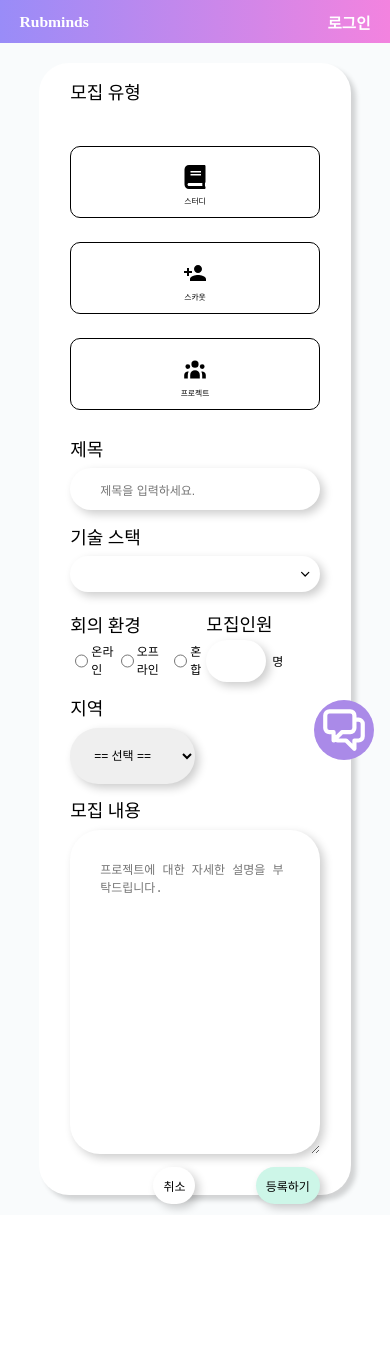
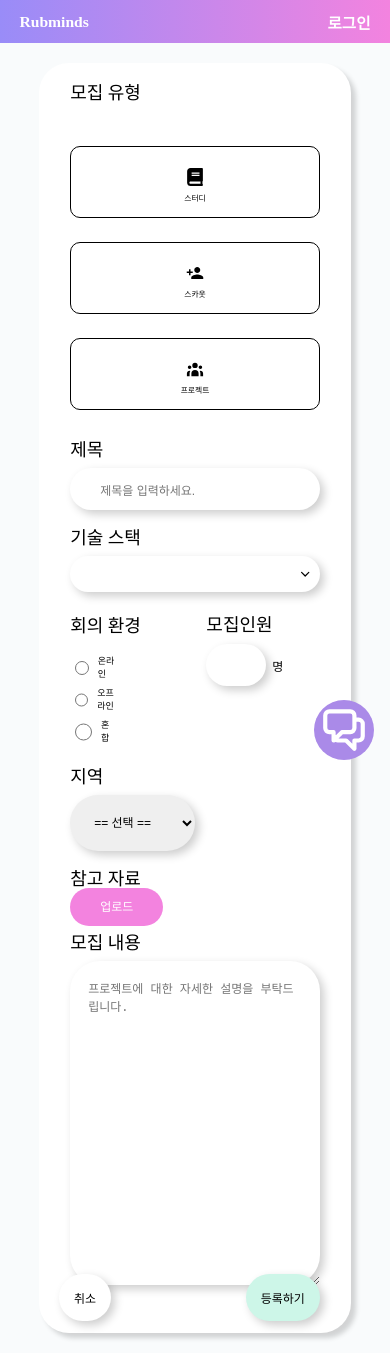
Before and after one commit to Rubminds/rubminds-frontend, a React (Create React App) app: page /write in a window 390 px wide. Before the commit the page ends 1215 px from the top, so only its background shows below. Built offline with nearby package versions, Linux system fonts and the light colour scheme.

Commit message:
feat: 반응형 완료 및 참고자료 추가 중(#10)

```diff
--- a/src/pages/WrittingPage/index.js
+++ b/src/pages/WrittingPage/index.js
@@ -17,8 +17,8 @@ const WrittingPage = () => {
   const [meetEnviroment, setMeetEnviroment] = useState(null);
   const [recruitPeople, setRecuitPeople] = useState(null);
   const [area, setArea] = useState(null);
+  const [file, setFile] = useState(null);
   const [mainText, setMainText] = useState(null);
-
   const [isScout , setIsScout] = useState(false);
 
   const onRecruitTypeHandler = useCallback((e)=>{
@@ -55,6 +55,11 @@ const onAreaHandler = useCallback((e)=>{
   setArea(e.target.value);
 },[area]);
 
+const onFileHandler = useCallback((e)=>{
+  console.log(e.target.files[0]);
+  setFile(e.target.files[0]);
+},[]);
+
 const onMainTextHandler = useCallback((e)=> {
   setMainText(e.target.value);
 }, [mainText]);
@@ -84,15 +89,15 @@ const onSubmitHandler = (e) => {
         </S.MainTitle>
         <S.CategoryWrapper>
           <S.CategoryCard id='study' backgroundColor = {btnColor[0]} onClick={onRecruitTypeHandler} >
-            <S.Book fontSize="4rem" />
+            <S.Book fontSize="3rem" />
             <S.MainTitle fontSize='1.3rem'>스터디</S.MainTitle>
           </S.CategoryCard>
           <S.CategoryCard id='scout' backgroundColor = {btnColor[1]} onClick={onRecruitTypeHandler} >
-            <S.PersonAdd fontSize="4rem" />
+            <S.PersonAdd fontSize="3rem" />
             <S.MainTitle fontSize='1.3rem'>스카웃</S.MainTitle>
           </S.CategoryCard>
           <S.CategoryCard id='project' backgroundColor = {btnColor[2]} onClick={onRecruitTypeHandler} >
-            <S.UserGroup fontSize="4rem" />
+            <S.UserGroup fontSize="3rem" />
             <S.MainTitle fontSize='1.3rem'>프로젝트</S.MainTitle>
           </S.CategoryCard>
         </S.CategoryWrapper>
@@ -119,16 +124,22 @@ const onSubmitHandler = (e) => {
               회의 환경
             </S.MainTitle>
             <S.RadioWrapper>
-              <input id='online' type ='radio' name='env'/><label htmlFor='online'>온라인</label>
-              <input id='offline' type ='radio' name='env'/><label htmlFor='offline'>오프라인</label>
-              <input id='mix' type ='radio' name='env'/><label htmlFor='mix'>혼합</label>
+              <S.CheckBoxWrapper>
+                <input id='online' type ='radio' name='env'/><label htmlFor='online'>온라인</label>
+              </S.CheckBoxWrapper>
+              <S.CheckBoxWrapper>
+                <input id='offline' type ='radio' name='env'/><label htmlFor='offline'>오프라인</label>
+              </S.CheckBoxWrapper>
+              <S.CheckBoxWrapper>
+                <input id='mix' type ='radio' name='env'/><label htmlFor='mix'>혼합</label>
+              </S.CheckBoxWrapper>
             </S.RadioWrapper>
           </S.MeetEnviromentWrapper>
 
           {
             !isScout &&
             (<S.RecruitPeopleWrapper>
-            <S.MainTitle fontSize="3rem" marginTop="5%" marginBottom="3%">
+            <S.MainTitle fontSize="3rem" marginTop="5%" marginBottom="7%">
             모집인원
             </S.MainTitle>
             <S.InputBox type='number' min='0' width="30%" onChange={onRecruitPeopleHandler}/>
@@ -149,6 +160,12 @@ const onSubmitHandler = (e) => {
           })}
         </S.AreaSelect>
 
+        <S.MainTitle fontSize="3rem" marginTop="5%" marginBottom="3%">
+          참고 자료
+        </S.MainTitle>
+        <S.FileInput className="input-file-button" for="input-file" onChange={onFileHandler}> 업로드 </S.FileInput>
+        <input type="file" id="input-file" style={{display:"none"}}/>
+
         {/* 모집 내용 */}
         <S.MainTitle fontSize="3rem" marginTop="5%" marginBottom="3%">
           모집 내용
@@ -157,13 +174,11 @@ const onSubmitHandler = (e) => {
         </S.MainTextArea>
 
         {/* 버튼 */}
-        <S.BtnArea>
-          <S.BtnLeftArea></S.BtnLeftArea>
-          <S.BtnRightArea>
-            <S.Btn backgroundColor = 'white' right='10'>취소</S.Btn>
+        {/* <S.BtnArea> */}
+            <S.Btn backgroundColor = 'white' right='40rem'>취소</S.Btn>
             <S.Btn onClick={onSubmitHandler}>등록하기</S.Btn>
-          </S.BtnRightArea>
-        </S.BtnArea>
+        {/* </S.BtnArea> */}
+        {/* <div style={{clear:'both'}}></div> */}
 
       </S.WrittingInnerForm>
     </S.WrittingBackGround>
--- a/src/pages/WrittingPage/style.js
+++ b/src/pages/WrittingPage/style.js
@@ -13,7 +13,8 @@ export const WrittingInnerForm = styled.form`
   background-color: white;
   border-radius: 30px;
   box-shadow: 5px 5px 5px rgba(0, 0, 0, 0.16);
-  padding: 5% 10% 5% 10%;
+  padding: 5% 10% 15% 10%;
+  position : relative;
 `
 
 export const CategoryWrapper = styled.div`
@@ -106,9 +107,9 @@ export const MeetEnviromentWrapper = styled.div`
 `
 
 export const RadioWrapper = styled.div`
+
   ${flexBetween}
-  font-size : 2rem;
-
+  padding: 1rem 15rem 0 0;
   & input{
     width:3rem;
     height:3rem;
@@ -117,9 +118,27 @@ export const RadioWrapper = styled.div`
   & input[type='radio']:checked{
     width : 3rem;
     height : 3rem;
-    background-color : #998CF8;
+    background : #998CF8;
+  }
+
+  @media all and (max-width : 768px){
+    display : block;
   }
 `;
+
+export const CheckBoxWrapper = styled.div`
+    font-size : 1.5rem;
+    display : flex;
+    align-items : center;
+    & label{
+      padding-left : 1rem;
+    }
+
+    @media all and (max-width : 768px){
+      margin : 1rem 0;
+    }
+`;
+
 
 export const MeetSelect = styled.select`
   width: 80%;
@@ -143,42 +162,46 @@ export const AreaSelect = styled.select`
   padding: 20px;
   box-shadow: 4px 4px 10px rgba(0, 0, 0, 0.2);
 `
+
+export const FileInput = styled.label`
+  padding: 2rem 5rem;
+  font-size : 2rem;
+  background-color:#F383DF;
+  border-radius: 5rem;
+  color: white;
+  cursor: pointer;
+`;
+
 export const MainTextArea = styled.textarea`
   width: 100%;
   height: 54rem;
   border-radius: 30px;
-  padding: 30px;
+  padding: 3rem;
   box-shadow: 4px 4px 10px rgba(0, 0, 0, 0.2);
   border: none;
   font-size: 2rem;
 `
 
-export const BtnArea = styled.div`
-  display: flex;
-  margin-top: 5%;
-  margin-bottom: 5%;
-`
 
-export const BtnLeftArea = styled.div`
-  flex: 0.5;
-`
-
-export const BtnRightArea = styled.div`
-  flex: 1;
-  position: relative;
-`
 export const Btn = styled.button`
-  padding: 20px;
+  position : absolute;
+  right : ${props => props.right || '10%'};
+  bottom : 4rem;
+  padding: 3rem;
   background-color: ${props => props.backgroundColor || '#CDF6E8'};
   border: none;
   border-radius: 30px;
   font-size: 3rem;
   box-shadow: 4px 4px 10px rgba(0, 0, 0, 0.2);
-  position: absolute;
-  right: ${props => props.right || '0px'};
+
+  @media all and (max-width: 1550px) {
+    padding: 2rem;
+    font-size : 2.5rem;
+  }
 
   @media all and (max-width: 768px) {
-    padding: 10px;
+    bottom : 2rem;
+    padding: 2.5rem;
     font-size: 2rem;
   }
 `
```
